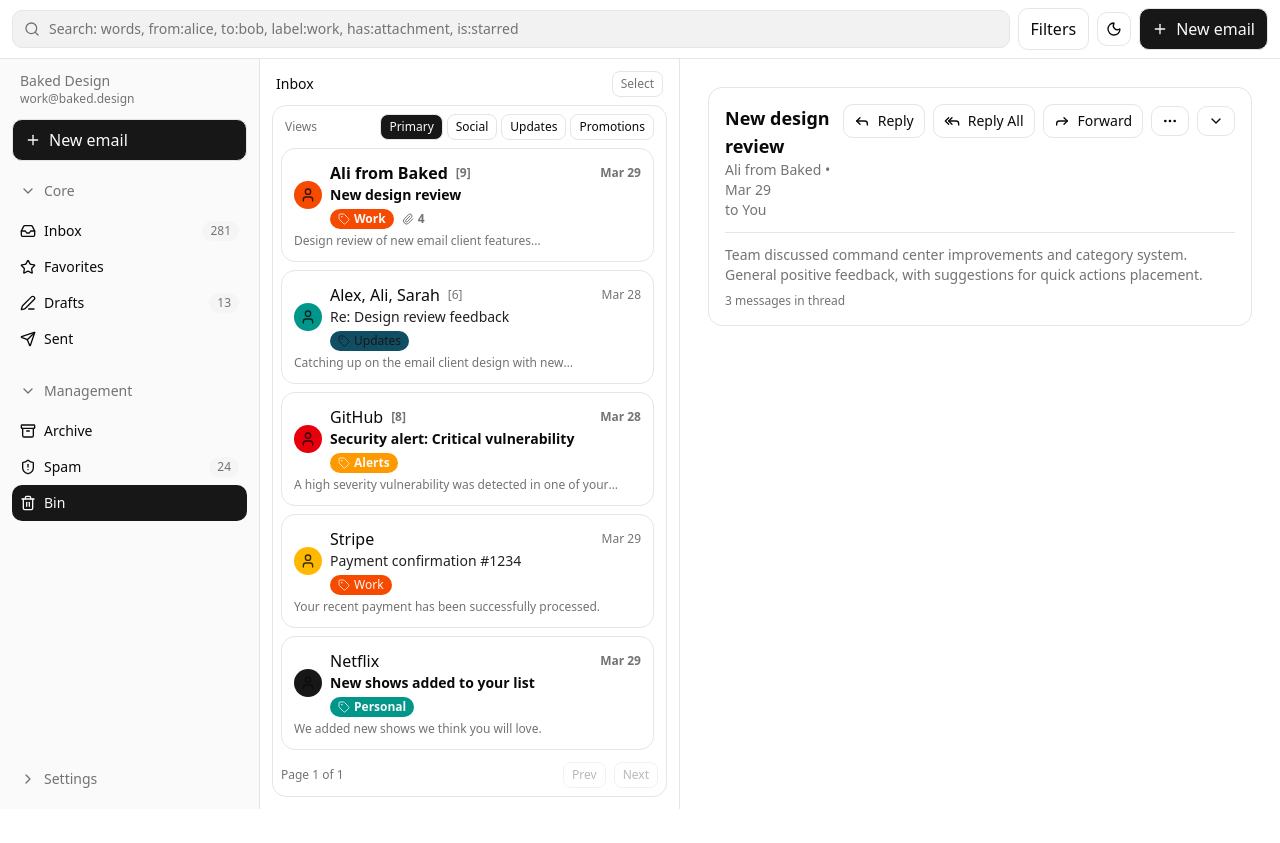
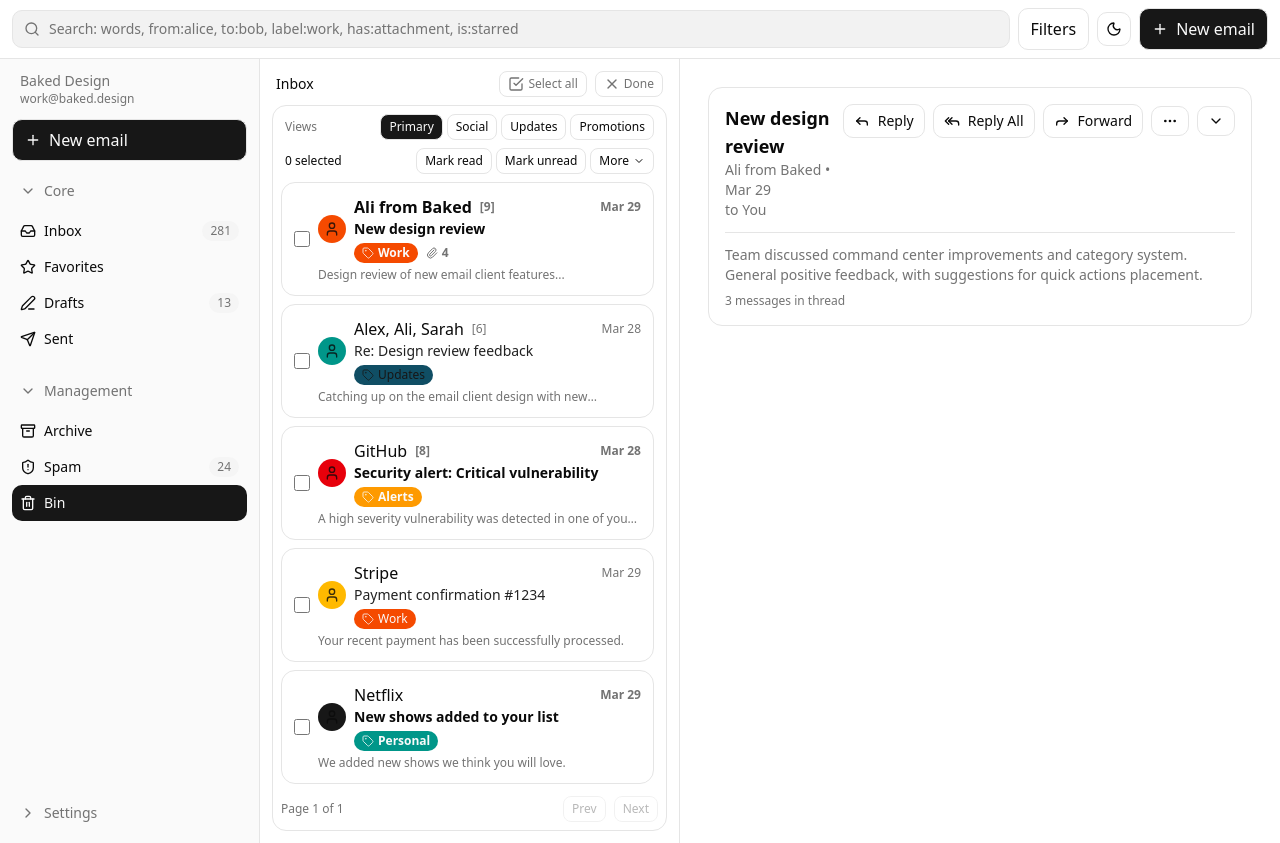
Before and after one commit to nowarelabs/nomail, a Next.js app in the folder frontend/: page / in a window 1280 px wide. Both pictures are taken after a click on the button "Select". Before the commit the page ends 809 px from the top, so only its background shows below. Built offline with nearby package versions, Linux system fonts and the light colour scheme.

Commit message:
feat: add back the select mode

```diff
--- a/frontend/src/app/page.tsx
+++ b/frontend/src/app/page.tsx
@@ -720,9 +720,42 @@ export default function Home() {
           <div className="flex items-center justify-between px-1 pb-2">
             <div className="text-sm font-medium">Inbox</div>
             <div className="text-xs text-muted-foreground flex items-center gap-2">
-              <button className="rounded-md border px-2 py-1 hover:bg-accent">
-                <span>Select</span>
-              </button>
+              {isSelectMode ? (
+                <div className="text-xs text-muted-foreground flex items-center gap-2">
+                  <button
+                    className="rounded-md border px-2 py-1 hover:bg-accent flex items-center gap-1"
+                    onClick={toggleSelectAll}
+                    aria-pressed={selectedEmails.size === 5}
+                  >
+                    <svg xmlns="http://www.w3.org/2000/svg" width="16" height="16" viewBox="0 0 24 24" fill="none" stroke="currentColor" strokeWidth="2" strokeLinecap="round" strokeLinejoin="round" className="lucide lucide-check-square size-4">
+                      <polyline points="9 11 12 14 22 4"></polyline>
+                      <path d="M21 12v7a2 2 0 0 1-2 2H5a2 2 0 0 1-2-2V5a2 2 0 0 1 2-2h11"></path>
+                    </svg>
+                    <span>Select all</span>
+                  </button>
+                  <button
+                    className="rounded-md border px-2 py-1 hover:bg-accent flex items-center gap-1"
+                    onClick={toggleSelectMode}
+                  >
+                    <svg xmlns="http://www.w3.org/2000/svg" width="16" height="16" viewBox="0 0 24 24" fill="none" stroke="currentColor" strokeWidth="2" strokeLinecap="round" strokeLinejoin="round" className="lucide lucide-x size-4">
+                      <line x1="18" y1="6" x2="6" y2="18"></line>
+                      <line x1="6" y1="6" x2="18" y2="18"></line>
+                    </svg>
+                    <span>Done</span>
+                  </button>
+                </div>
+              ) : (
+                <button
+                  className="rounded-md border px-2 py-1 hover:bg-accent flex items-center gap-1"
+                  onClick={toggleSelectMode}
+                >
+                  <svg xmlns="http://www.w3.org/2000/svg" width="16" height="16" viewBox="0 0 24 24" fill="none" stroke="currentColor" strokeWidth="2" strokeLinecap="round" strokeLinejoin="round" className="lucide lucide-check-square size-4">
+                    <polyline points="9 11 12 14 22 4"></polyline>
+                    <path d="M21 12v7a2 2 0 0 1-2 2H5a2 2 0 0 1-2-2V5a2 2 0 0 1 2-2h11"></path>
+                  </svg>
+                  <span>Select</span>
+                </button>
+              )}
             </div>
           </div>
           <div className="rounded-xl border bg-card/40 p-2 flex-1 min-h-0 flex flex-col">
@@ -755,6 +788,55 @@ export default function Home() {
                 </button>
               </div>
             </div>
+            {/* Action items bar - shown when in select mode */}
+            {isSelectMode && (
+              <div className="flex items-center gap-2 px-1 pb-2">
+                <div className="text-xs">{selectedEmails.size} selected</div>
+                <div className="ms-auto flex items-center gap-1">
+                  <button className="rounded-md border px-2 py-1 text-xs hover:bg-accent">
+                    <span>Mark read</span>
+                  </button>
+                  <button className="rounded-md border px-2 py-1 text-xs hover:bg-accent">
+                    <span>Mark unread</span>
+                  </button>
+                  <div className="relative">
+                    <button
+                      className="rounded-md border px-2 py-1 text-xs hover:bg-accent flex items-center gap-1"
+                      onClick={toggleMoreActions}
+                      ref={moreActionsButtonRef}
+                    >
+                      <span>More</span>
+                      <svg xmlns="http://www.w3.org/2000/svg" width="16" height="16" viewBox="0 0 24 24" fill="none" stroke="currentColor" strokeWidth="2" strokeLinecap="round" strokeLinejoin="round" className="lucide lucide-chevron-down size-3">
+                        <path d="m6 9 6 6 6-6"></path>
+                      </svg>
+                    </button>
+                    {isMoreActionsOpen && (
+                      <div className="absolute right-0 mt-1 w-48 rounded-md border bg-popover p-1 shadow-md z-10" ref={moreActionsDropdownRef}>
+                        <button className="w-full text-left px-2 py-1 text-xs hover:bg-accent rounded">
+                          <span>Favorite</span>
+                        </button>
+                        <button className="w-full text-left px-2 py-1 text-xs hover:bg-destructive/10 rounded">
+                          <span>Spam</span>
+                        </button>
+                        <button className="w-full text-left px-2 py-1 text-xs hover:bg-destructive/10 rounded">
+                          <span>Trash</span>
+                        </button>
+                        <div className="border-t my-1"></div>
+                        <div className="px-2 py-1">
+                          <select aria-label="Move to label" className="w-full rounded-md border px-2 py-1 text-xs bg-input/50">
+                            <option value="">Move to…</option>
+                            <option value="work">Work</option>
+                            <option value="personal">Personal</option>
+                            <option value="updates">Updates</option>
+                            <option value="alerts">Alerts</option>
+                          </select>
+                        </div>
+                      </div>
+                    )}
+                  </div>
+                </div>
+              </div>
+            )}
             <div className="space-y-2 overflow-y-auto pr-1">
               {/* Email thread 1 */}
               <div
```
